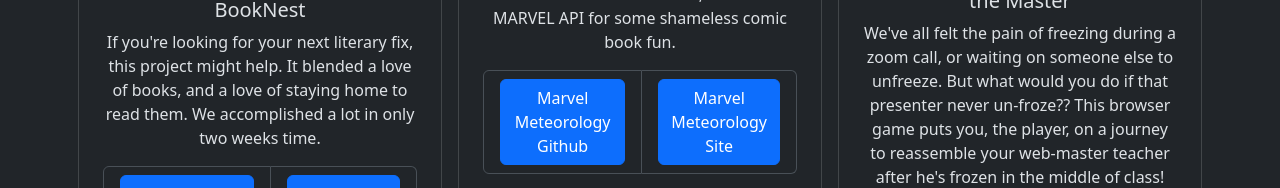
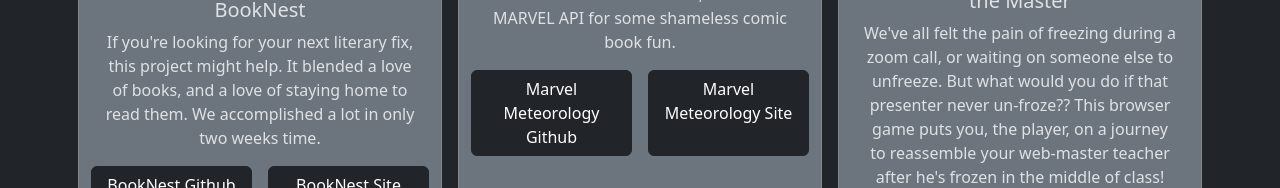
Before and after one commit to horizonbound0/KW20-Super-Duper-Mega-Portfolio, a React (Vite) app: page / in a window 1280 px wide. Shown: the part 764-952 px from the top of the page. Built offline with nearby package versions, Linux system fonts and the light colour scheme.

Commit message:
changed the cards to looks like cards instead of boxes

```diff
--- a/src/components/Card.jsx
+++ b/src/components/Card.jsx
@@ -4,7 +4,7 @@ export default function Card({ projects }) {
         <div className="row justify-content-center">
 
             {projects.map((project) => (
-                <div className="card text-center p-2 m-2 col" key={project.title}>
+                <div className="card bg-secondary text-center p-2 m-2 col" key={project.title}>
 
                     <img src={project.picLink} className="card-img-top" alt={project.title} />
 
@@ -14,17 +14,13 @@ export default function Card({ projects }) {
 
                         <p className="card-text">{project.desc}</p>
 
-                        <ul className="list-group list-group-horizontal">
+                        <div className="row">
+                            <a className="btn btn-dark card-link col" href={project.ghLink}>{project.title} Github</a>
 
-                            <li className="list-group-item">
-                                <a className="btn btn-primary" href={project.ghLink}>{project.title} Github</a>
-                            </li>
+                            <a className="btn btn-dark card-link col" href={project.appLink}>{project.title} Site</a>
+                        </div>
 
-                            <li className="list-group-item">
-                                <a className="btn btn-primary" href={project.appLink}>{project.title} Site</a>
-                            </li>
 
-                        </ul>
 
                     </div>
 
```
